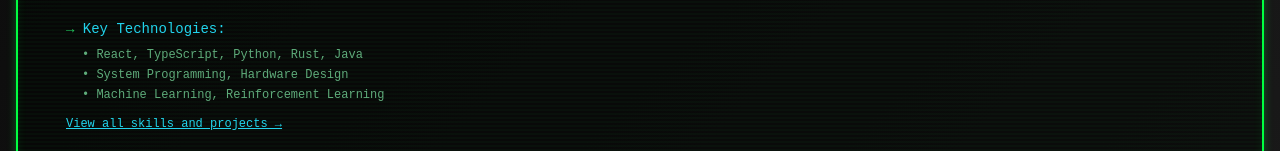
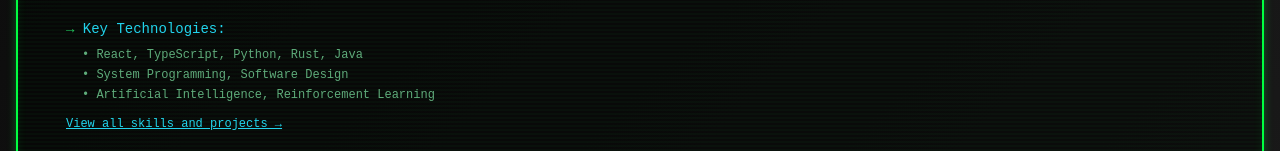
Before and after one commit to TheGuy-26/TheGuy-26.github.io, a React (Vite) app: page / in a window 1280 px wide. Shown: the part 446-597 px from the top of the page. Built offline with nearby package versions, Linux system fonts and the light colour scheme.

Commit message:
typo fixed

```diff
--- a/src/pages/Home.tsx
+++ b/src/pages/Home.tsx
@@ -61,8 +61,8 @@
                     </div>
                     <div className="ml-4 text-green-300/70 text-xs space-y-1">
                         <div>• React, TypeScript, Python, Rust, Java</div>
-                        <div>• System Programming, Hardware Design</div>
-                        <div>• Machine Learning, Reinforcement Learning</div>
+                        <div>• System Programming, Software Design</div>
+                        <div>• Artificial Intelligence, Reinforcement Learning</div>
                     </div>
                     <div className="mt-3">
                         <Link
```
Also changed, not shown: 2 other files (tests, documents, lock files or other folders).
